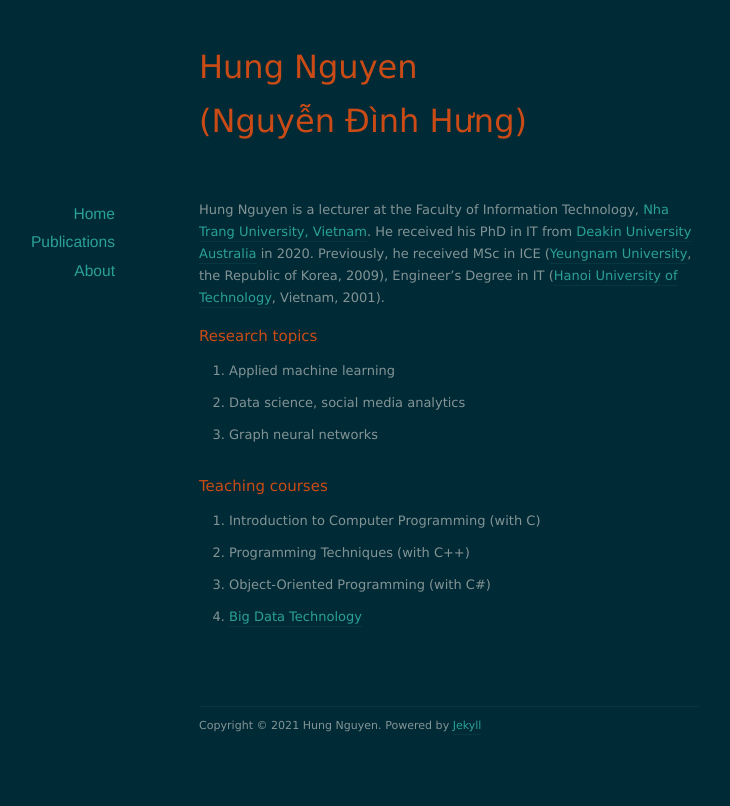
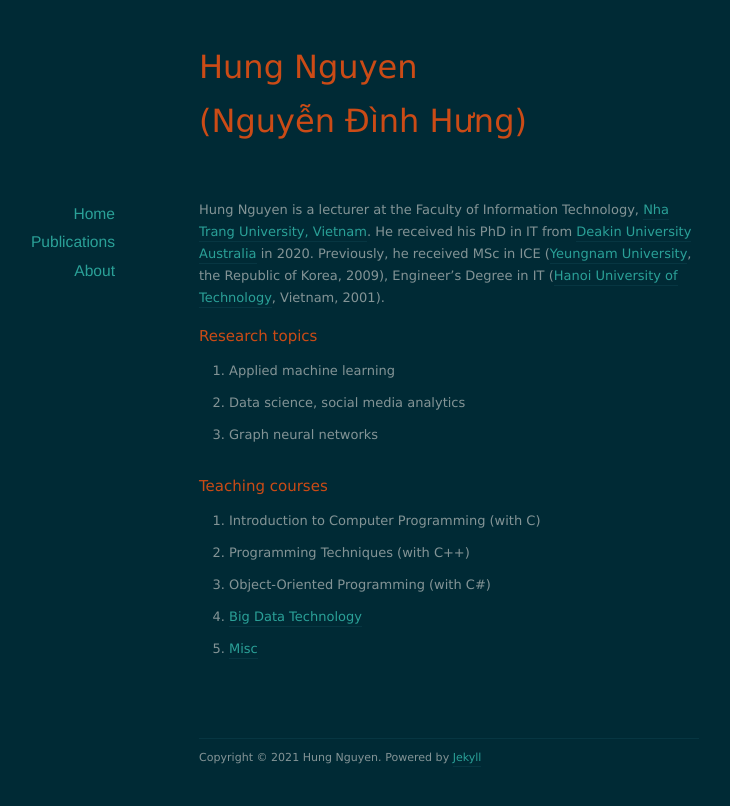
Before and after one commit to nd-hung/nd-hung.github.io, a Jekyll site: the page built from about/index.markdown, in a window 1280 px wide. Shown: the top 806 px of the page, without its empty margins (191-921 px from the left). Built offline with Jekyll 4.4.1, drawn with Linux system fonts in a browser that asks for light colours; nearby versions of some CDN libraries.

Commit message:
Update index.markdown

```diff
--- a/about/index.markdown
+++ b/about/index.markdown
@@ -15,3 +15,4 @@ Hung Nguyen is a lecturer at the Faculty of Information Technology, [Nha Trang U
 - Programming Techniques (with C++)
 - Object-Oriented Programming (with C#)
 - [Big Data Technology](https://github.com/nd-hung/Big-Data)
+- [Misc](mpdl3_plugins.html)
```
